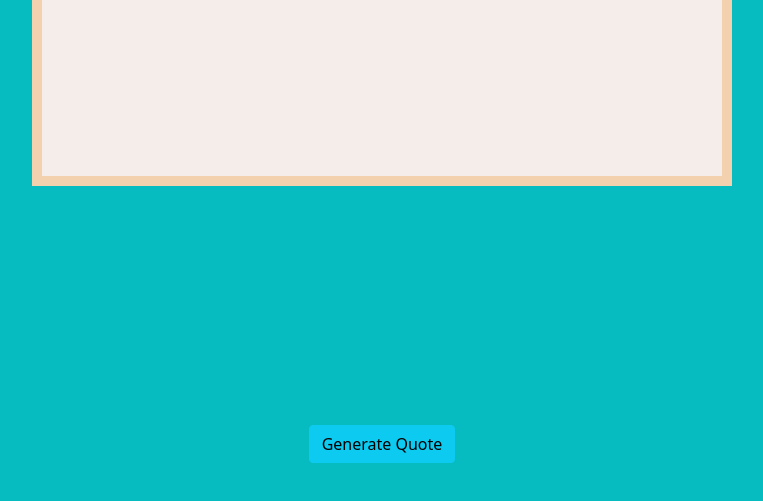
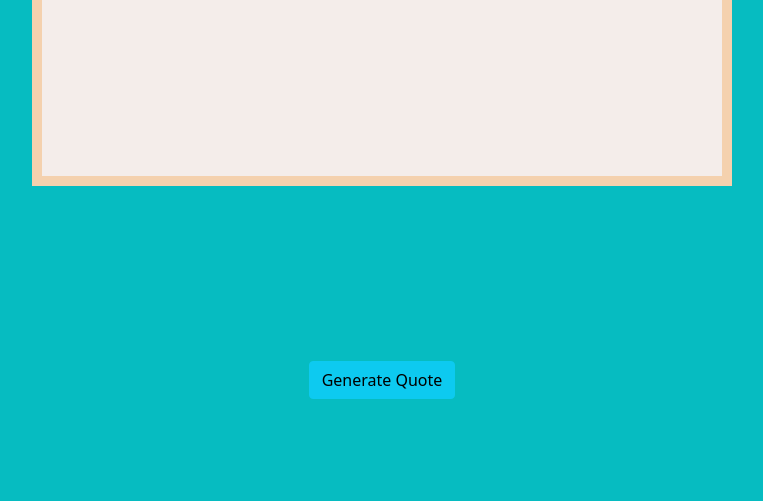
Before and after one commit to akanbifatimah/quote, a plain HTML site: page index.html in a window 1280 px wide. Shown: the part 439-940 px from the top of the page, without its empty margins (258-1021 px from the left). After the commit the page ends 864 px from the top, so only its background shows below. Drawn offline with nearby package versions, Linux system fonts and the light colour scheme.

Commit message:
added changes to the interface2

```diff
--- a/index.html
+++ b/index.html
@@ -16,7 +16,7 @@
         </div>
 
     </div>
-    <div style='text-align: center; margin: 5%;'>
+    <div style='text-align:center; margin-bottom: 2%;'>
         <button type="button" id="btn" onClick='getQuote()' class="btn btn-info">Generate Quote</button>
     </div>
     <script src="index.js"></script>
```
